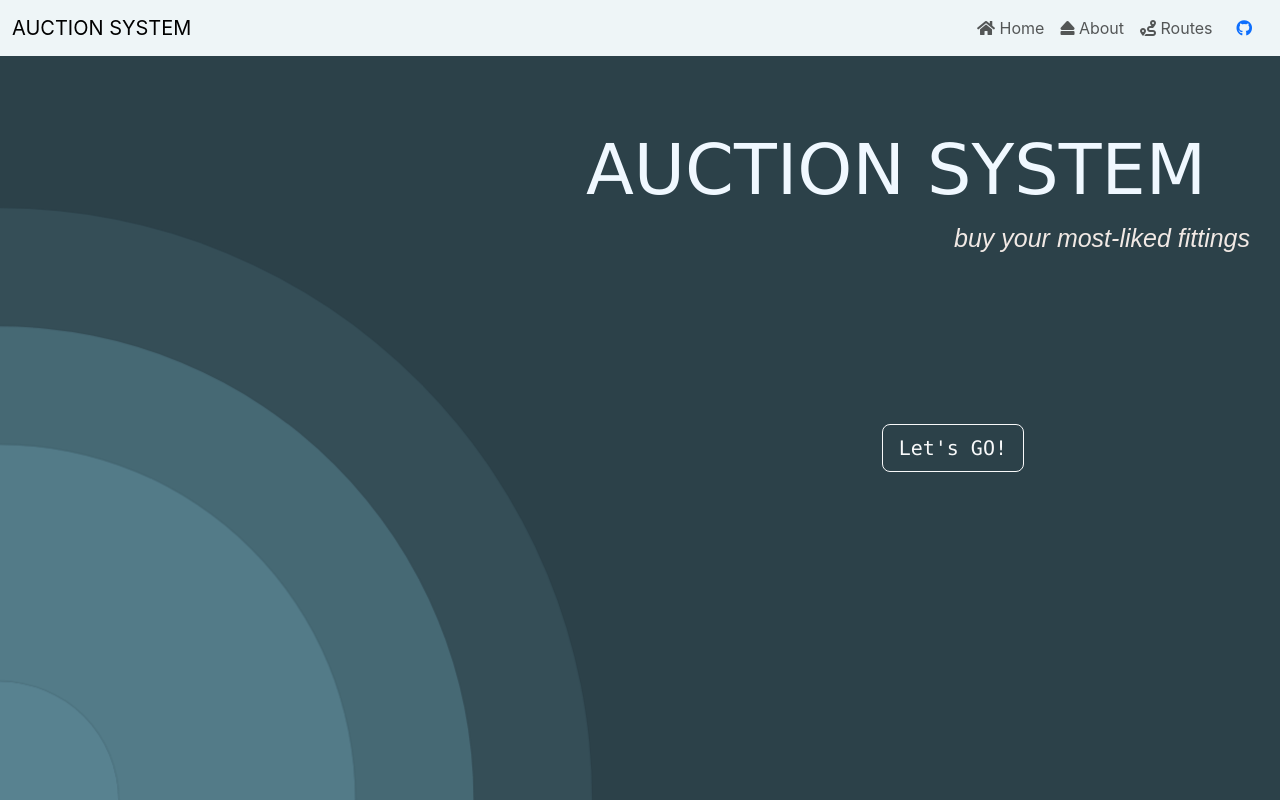
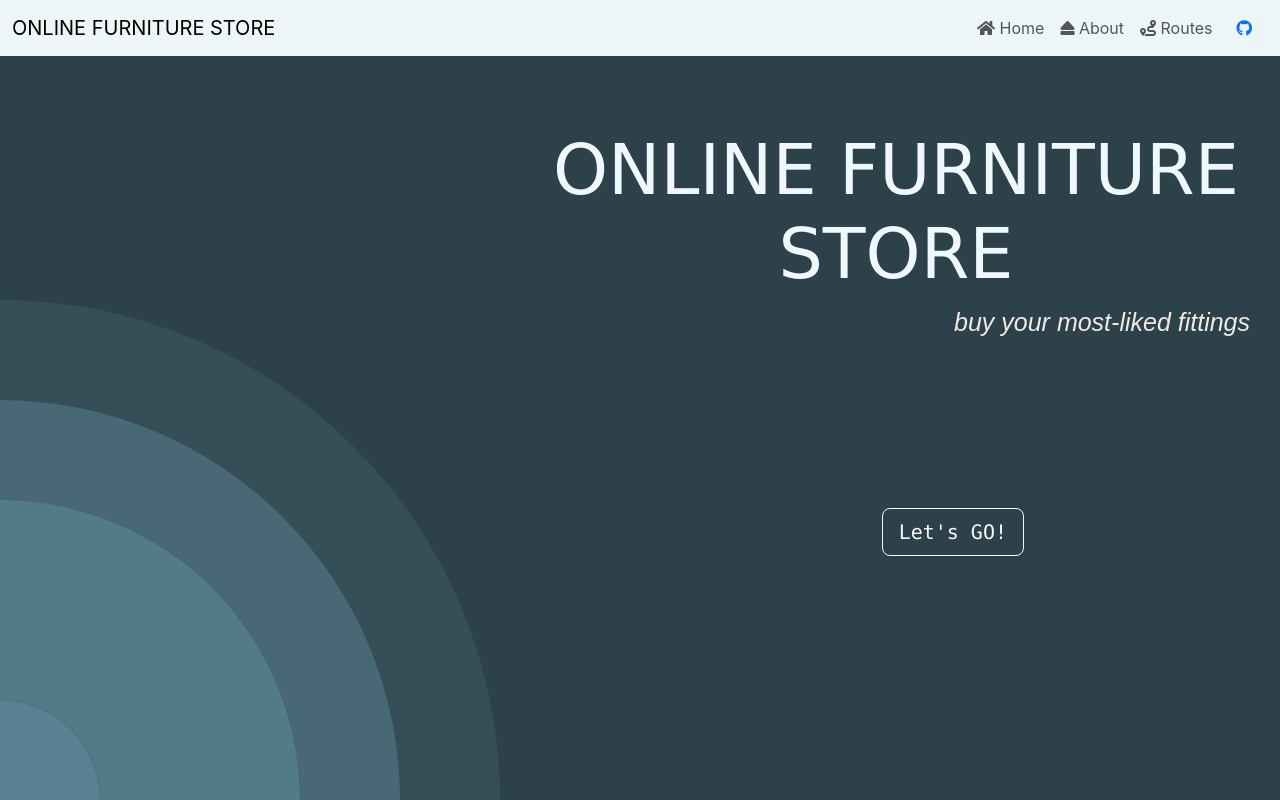
Before and after one commit to 30shrey/Auc-sys, a React (Create React App) app in the folder client/: page / in a window 1280 px wide. Shown: the top 800 px of the page. Built offline with nearby package versions, Linux system fonts and the light colour scheme.

Commit message:
Finished Project

```diff
--- a/client/src/App.css
+++ b/client/src/App.css
@@ -42,7 +42,9 @@
     background: #2c4149;
     background-size: cover;
     min-height: 100vh;
-  }
+    background-image: "https://img.freepik.com/free-photo/retro-living-room-interior-design_53876-145503.jpg?size=626&ext=jpg&ga=GA1.1.1395880969.1709251200&semt=ais" ;
+   }
+
   .text{
     font-size:70px;
     color: aliceblue;
@@ -133,19 +135,6 @@
     opacity: 0.9;
   }
 
-  @keyframes ripple {
-    0% {
-      transform: scale(0.8);
-    }
-
-    50% {
-      transform: scale(1.2);
-    }
-
-    100% {
-      transform: scale(0.8);
-    }
-  }
 
 /* Custom Designs */
 .CreateFurniture {
--- a/client/src/components/Homepage.js
+++ b/client/src/components/Homepage.js
@@ -17,7 +17,7 @@ const Home = (props) => {
 
       <div className='text-end font-monospace hcls'>
         <div className='hdiv'>
-        <h1 className='text'>AUCTION SYSTEM</h1>
+        <h1 className='text'>ONLINE FURNITURE STORE</h1>
         <p className='text1'>buy your most-liked fittings</p>
         </div>
         <Link to='/furniture-list' className='btn btn-outline-light btn-lg hbtn'>
--- a/client/src/components/Navbar.js
+++ b/client/src/components/Navbar.js
@@ -3,7 +3,7 @@ import React from "react";
 const Navbar =() => (
 <nav class="navbar navbar-expand-lg text-info h-auto nav">
   <div class="container-fluid">
-    <a class="navbar-brand" href="/">AUCTION SYSTEM</a>
+    <a class="navbar-brand" href="/">ONLINE FURNITURE STORE</a>
     <button class="navbar-toggler" type="button" data-bs-toggle="collapse" data-bs-target="#navbarSupportedContent" aria-controls="navbarSupportedContent" aria-expanded="false" aria-label="Toggle navigation">
       <span class="navbar-toggler-icon"></span>
     </button>
```
Also changed, not shown: client/public/f1.jpg (added), 11 other files (tests, documents, lock files or other folders).
